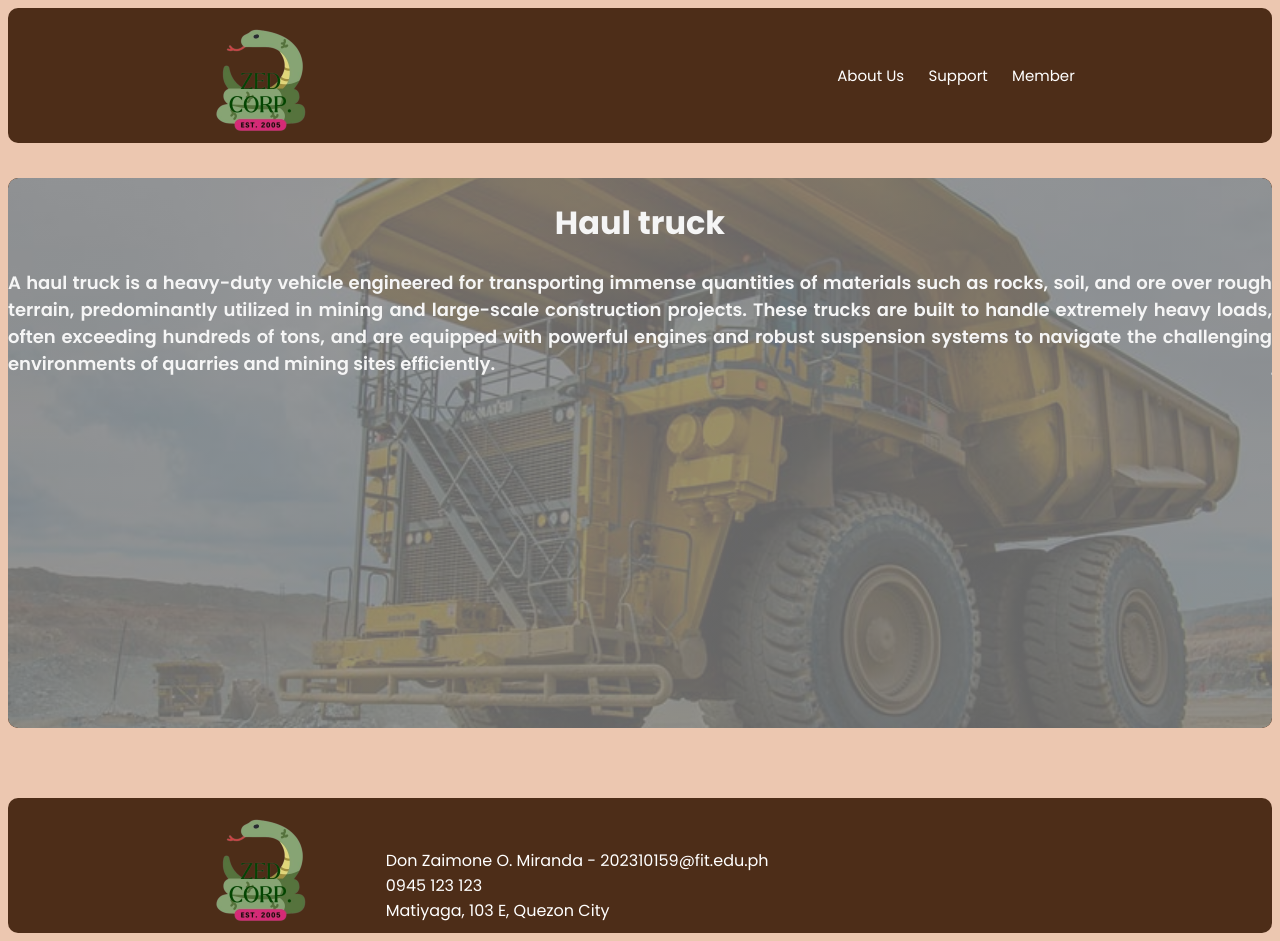
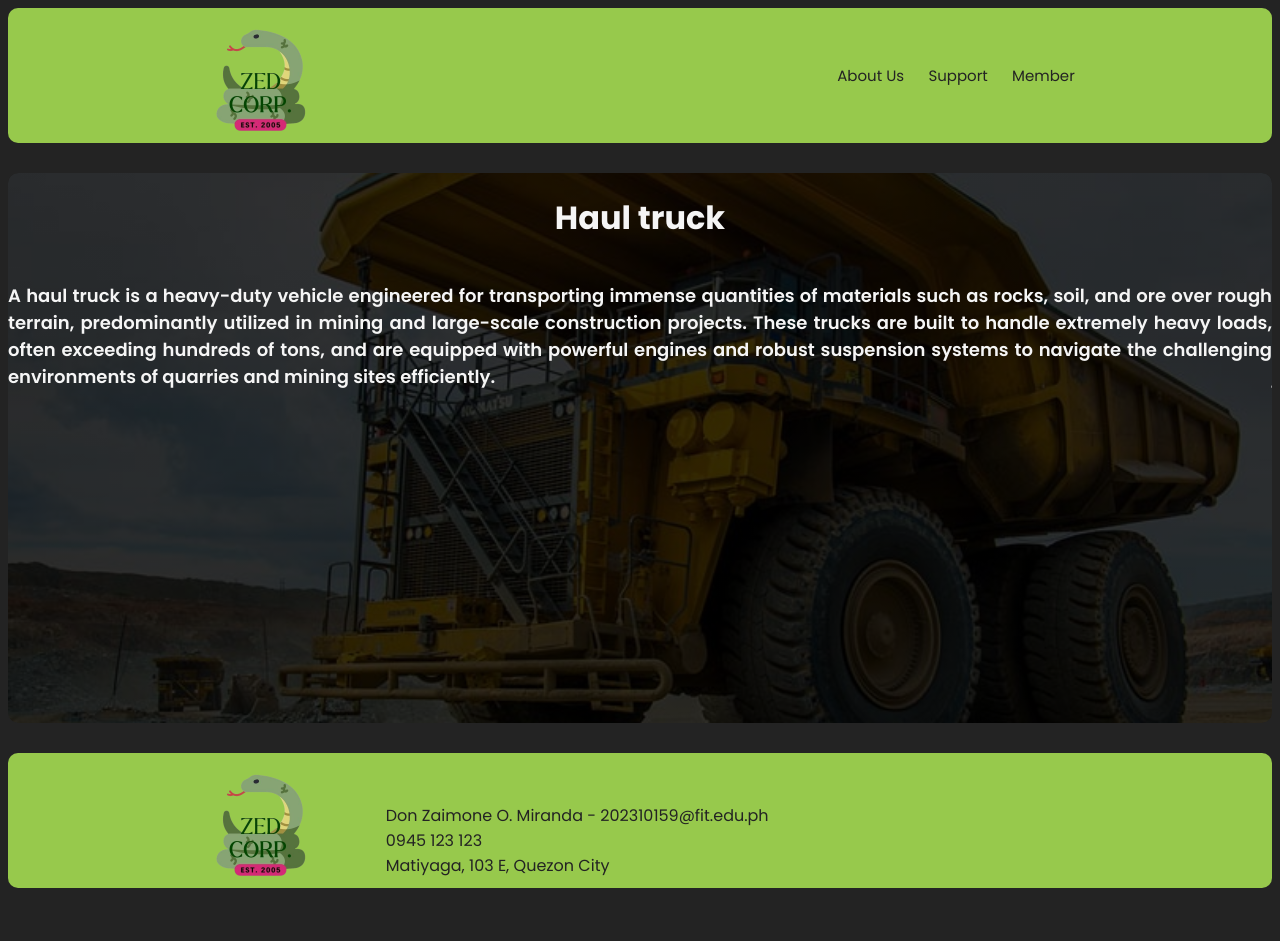
Before and after one commit to SaiZai-bot/FinalProject, a plain HTML site: page Product.html in a window 1280 px wide. After the commit the page ends 896 px from the top, so only its background shows below. Drawn offline with Linux system fonts and the light colour scheme.

Commit message:
Add files via upload

```diff
--- a/FAQs.css
+++ b/FAQs.css
@@ -1,15 +1,16 @@
 @import url('https://fonts.googleapis.com/css2?family=Poppins:ital,wght@0,100;0,200;0,300;0,400;0,500;0,600;0,700;0,800;0,900;1,100;1,200;1,300;1,400;1,500;1,600;1,700;1,800;1,900&display=swap');
+
 
 .Header{
     width: 100%;
     display: flex;
     border-radius: 10px;
-    background-color: #4D2D18;
+    background-color: #97C94C;
     font-size: medium;
     align-items: center;
     align-content: center;
     transition: all 1s;
-    margin-bottom: 20px;
+    margin-bottom: 30px;
 
 }
 
@@ -46,7 +47,7 @@
 }
 
 .nav_link {
-    color: white;
+    color: #232323;
     font-size: 15px;
     position: relative;
     transition: all 0.42;
@@ -55,27 +56,52 @@
 
 }
 
+
 .nav_link:hover{
-    color: #ECC7B0;
+    color: whitesmoke;
+    background-color: #232323;
+    border-radius: 20px;
 }
 
 .nav_link::after{
-    content: '';
     height: 4px;
     width: 100%;
     font-weight: bolder;
-    background: #ECC7B0;
+    background: #232323;
     position: absolute;
     left: 0;
-    bottom: 1px;
     opacity: 0;
     transition: all 0.5s;
     pointer-events: none;
 }
 
+
 .nav_link:hover::after{
     opacity: 1;
     transition: all 0.5s;
+
+}
+
+
+.AbtCompany {
+    background-color: #97C94C;
+    border-radius: 10px;
+    margin-top: 30px;
+    align-self: auto;
+    margin-bottom: 30px;
+    transition: all 1s;
+
+  }
+
+#LogoPic img{
+    width: 500px;
+    height: 500px;
+    background: linear-gradient(to left, #97C94C 10%, #232323);
+    margin-right: 15px;
+    background-color: white;
+    float: left;
+    border-radius: 10px;
+    transition: all 1s;
 
 }
 
@@ -91,7 +117,7 @@ body{
     width: 100%;
     height: auto;
     padding: 3%;
-    background-color: #ECC7B0;
+    background-color: #232323;
 
 }
 
@@ -144,7 +170,7 @@ body{
     width: 20%;
     min-width: 100px;
     height: 100%;
-    background-color: #4D2D18;
+    background-color: #97C94C;
     color: white;
     border: none;
     border-radius: 30px;
@@ -172,6 +198,7 @@ body{
     padding: 5% 0 0 0;
     font-size: 30px;
     letter-spacing: 2;
+    color: whitesmoke;
 }
 
 .body-img {
@@ -183,13 +210,13 @@ body{
     flex: 1;
     min-width: 320px;
     padding: 2% 0 4% 4%;
-    border-left: 2px solid #4D2D18;
+    border-left: 2px solid whitesmoke;
 }
 
 .faqs-wrapper {
     width: 100%;
     padding: 1.5rem;
-    border-bottom: 2px solid #4D2D18;
+    border-bottom: 2px solid whitesmoke;
 }
 
 .faq-title {
@@ -199,7 +226,7 @@ body{
     letter-spacing: 1.2;
     font-size: 24px;
     font-weight: 600;
-    color: #4D2D18;
+    color: whitesmoke;
 }
 
 .faq-title:after{
@@ -229,6 +256,7 @@ body{
 
 .faq-trigger:checked + .faq-title + .faq-detail{
     max-height: 300px;
+    color: whitesmoke;
 }
 
 .faq-trigger:checked + .faq-title::after{
@@ -238,15 +266,16 @@ body{
 
 
 
+
 .Footer{
     margin-top: 30px;
     width: 100%;
     border-radius: 10px;
-    background-color: #4D2D18;
+    background-color: #97C94C;
     font-size: medium;
     align-items: center;
     align-content: center;
-    color: white;
+    color: #232323;
     font-style: 'Poppins';
 
 }
--- a/Product.css
+++ b/Product.css
@@ -9,7 +9,7 @@
 
 body{
     height: auto;
-    background-color: #ECC7B0;
+    background-color: #232323;
 
 }
 
@@ -18,12 +18,12 @@ body{
     width: 100%;
     display: flex;
     border-radius: 10px;
-    background-color: #4D2D18;
+    background-color: #97C94C;
     font-size: medium;
     align-items: center;
     align-content: center;
     transition: all 1s;
-    margin-bottom: 35px;
+    margin-bottom: 30px;
 
 }
 
@@ -60,7 +60,7 @@ body{
 }
 
 .nav_link {
-    color: white;
+    color: #232323;
     font-size: 15px;
     position: relative;
     transition: all 0.42;
@@ -70,18 +70,18 @@ body{
 }
 
 .nav_link:hover{
-    color: #ECC7B0;
+    color: whitesmoke;
+    background-color: #232323;
+    border-radius: 20px;
 }
 
 .nav_link::after{
-    content: '';
     height: 4px;
     width: 100%;
     font-weight: bolder;
-    background: #ECC7B0;
+    background: #232323;
     position: absolute;
     left: 0;
-    bottom: 1px;
     opacity: 0;
     transition: all 0.5s;
     pointer-events: none;
@@ -92,6 +92,7 @@ body{
     transition: all 0.5s;
 
 }
+
 
 
 .carousel {
@@ -105,7 +106,7 @@ body{
     cursor: grab;
     position: center;
     padding: 0;
-    background: #4D2D18;
+    background: #232323;
 
 }
 
@@ -121,32 +122,34 @@ body{
     background-position: center;
     justify-content: center;
     align-items: center;
+    text-align: center;
+
 
 
 }
 
 #image_1 {
-    background-image: linear-gradient(rgba(128, 128, 128, 0.8), rgba(128, 128, 128,0.8)), url("HaulTruck.jpg");
+    background-image: linear-gradient(rgba(0,0,0, 0.8), rgba(0,0,0,0.8)), url("HaulTruck.jpg");
   }
 
 #image_2 {
-background-image: linear-gradient(rgba(128, 128, 128, 0.8), rgba(128, 128, 128,0.8)),url("CraneTruck.jpg");
+background-image: linear-gradient(rgba(0,0,0, 0.8), rgba(0,0,0,0.8)),url("CraneTruck.jpg");
 }
 
 #image_3 {
-background-image: linear-gradient(rgba(128, 128, 128, 0.8), rgba(128, 128, 128,0.8)),url("ExcavatorTruck.jpg");
+background-image: linear-gradient(rgba(0,0,0, 0.8), rgba(0,0,0,0.8)),url("ExcavatorTruck.jpg");
 }
 
 #image_4 {
-background-image: linear-gradient(rgba(128, 128, 128, 0.8), rgba(128, 128, 128,0.8)),url("CementTruck.jpg");
+background-image: linear-gradient(rgba(0,0,0, 0.8), rgba(0,0,0,0.8)),url("CementTruck.jpg");
 }
 
 #image_5 {
-background-image: linear-gradient(rgba(128, 128, 128, 0.8), rgba(128, 128, 128,0.8)),url("LoaderTruck.jpg");
+background-image: linear-gradient(rgba(0,0,0, 0.8), rgba(0,0,0,0.8)),url("LoaderTruck.jpg");
 }
 
 #image_6 {
-background-image: linear-gradient(rgba(128, 128, 128, 0.8), rgba(128, 128, 128,0.8)),url("BulldozerTruck.jpg");
+background-image: linear-gradient(rgba(0,0,0, 0.8), rgba(0,0,0,0.8)),url("BulldozerTruck.jpg");
 }
 
 .carousel > div p {
@@ -154,7 +157,7 @@ background-image: linear-gradient(rgba(128, 128, 128, 0.8), rgba(128, 128, 128,0
     color: whitesmoke;
     text-align: center;
     text-align: justify;
-
+    margin: 0 auto;
     font-weight: 600;
 
 }
@@ -163,6 +166,8 @@ background-image: linear-gradient(rgba(128, 128, 128, 0.8), rgba(128, 128, 128,0
     font-size: xx-large;
     color: whitesmoke;
     text-align: center;
+    margin-bottom: 40px;
+
 
 }
 
@@ -170,14 +175,14 @@ background-image: linear-gradient(rgba(128, 128, 128, 0.8), rgba(128, 128, 128,0
 
 
 .Footer{
-    margin-top: 70px;
+    margin-top: 30px;
     width: 100%;
     border-radius: 10px;
-    background-color: #4D2D18;
+    background-color: #97C94C;
     font-size: medium;
     align-items: center;
     align-content: center;
-    color: white;
+    color: #232323;
     font-style: 'Poppins';
 
 }
--- a/aboutus.css
+++ b/aboutus.css
@@ -72,22 +72,23 @@ body{
 }
 
 .nav_link:hover{
-    color: #232323;
+    color: whitesmoke;
+    background-color: #232323;
+    border-radius: 20px;
 }
 
 .nav_link::after{
-    content: '';
     height: 4px;
     width: 100%;
     font-weight: bolder;
     background: #232323;
     position: absolute;
     left: 0;
-    bottom: 1px;
     opacity: 0;
     transition: all 0.5s;
     pointer-events: none;
 }
+
 
 .nav_link:hover::after{
     opacity: 1;
--- a/membenft.css
+++ b/membenft.css
@@ -65,18 +65,18 @@ body {
 }
 
 .nav_link:hover{
-    color: #232323;
+    color: whitesmoke;
+    background-color: #232323;
+    border-radius: 20px;
 }
 
 .nav_link::after{
-    content: '';
     height: 4px;
     width: 100%;
     font-weight: bolder;
     background: #232323;
     position: absolute;
     left: 0;
-    bottom: 1px;
     opacity: 0;
     transition: all 0.5s;
     pointer-events: none;
@@ -163,12 +163,14 @@ body {
 
 .signup:hover{
     color: #232323;
-    text-transform: uppercase;
+    font-weight: bolder;
+
 }
 
 .signup{
     text-decoration: none;
-    color: #97C94C;
+    color: whitesmoke;
+
 }
 
 
--- a/regform.css
+++ b/regform.css
@@ -7,11 +7,11 @@
 * {
     box-sizing: border-box;
     font-family: 'Poppins' , sans-serif;
-    transition: all 1.5s;
+    transition: all 1s;
 }
 
 :root{
-    --clr: #4D2D18;
+    --clr: #232323;
 }
 
 body {
@@ -22,20 +22,21 @@ body {
     background-repeat: no-repeat;
     background-position: center;
     background-size: cover;
-    background-color: #4D2D18;
+    background-color: #232323;
 }
 
 .intro {
-        background: #ECC7B0;
+        background: #97C94C;
         padding: 60px 80px 60px;
         text-align: center;
         display: flex;
         flex-direction: column;
         border-radius: 20px;
+        margin-bottom: 30px;
 }
 
 .intro h1 {
-    color: white;
+    color: #232323;
     font-weight: 500;
     text-transform: uppercase;
     font-size: 45px;
@@ -49,17 +50,16 @@ body {
 }
 
 form {
-    background: #ECC7B0;
     align-items: center;
     padding: 20px;
-    background-color: #ECC7B0;
+    background-color: #97C94C;
     display: flex;
     flex-direction: column;
     border-radius: 10px;
 }
 
 form h2 {
-    color: white;
+    color: #232323;
     font-weight: 500;
     text-transform: uppercase;
     font-size: 1.25em;
@@ -71,8 +71,9 @@ form h2 {
 .inputBox {
     position: relative;
     width: 300px;
+    padding-top: 10px;
     margin-bottom: 40px;
-    color: #4D2D18;
+    color: #232323;
     text-align: center;
 
 }
@@ -80,12 +81,13 @@ form h2 {
 .inputBox input {
     position: relative;
     width: 100%;
-    padding: 10px 0;
+    padding: 5px 0;
     background: transparent;
     border: none;
-    border-bottom: 2px solid white;
+    margin-top: 25px;
+    border-bottom: 2px solid #232323;
     outline: none;
-    color: #4D2D18;
+    color: #232323;
     font-size: 1em;
     letter-spacing: 0.15;
     text-transform: uppercase;
@@ -97,7 +99,7 @@ form h2 {
     left: 0;
     padding: 10px 0;
     pointer-events: none;
-    color: white;
+    color: #232323;
     text-transform: uppercase;
 
 }
@@ -111,30 +113,24 @@ form h2 {
 
 }
 
-.inputBox input:focus ~ label span, .inputBox input:valid ~ label span {
-    color: var(--clr);
-    letter-spacing: 0.15em;
-    transform: translateY(-30px);
 
-}
-
-
-
-.inputBox input:focus, .inputBox input:valid {
-    border-bottom: 2px solid var(--clr);
-}
 
 .inputBox input[type="submit"]{
     background: var(--clr);
     border: none;
     padding: 15px;
     border-radius: 50px;
-    color: white;
+    color: #97C94C;
     font-size: 1.15em;
     letter-spacing: 0.1em;
     cursor: pointer;
     transform: 0.5s;
 
+}
+
+.inputBox input[type="submit"]:hover{
+    color: #232323;
+    background-color: #FFE67C;
 }
 
 form p {
@@ -147,3 +143,7 @@ form p a{
     font-weight: 500;
     text-decoration: none;
 }
+
+form p a:hover{
+    color: #FFE67C;
+}
```
Also changed, not shown: FAQs.html (line endings or trailing spaces).
